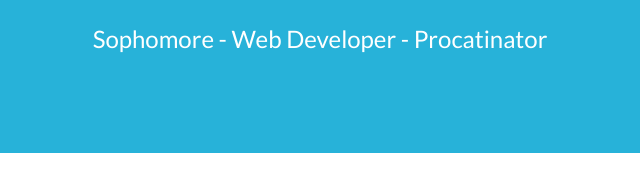
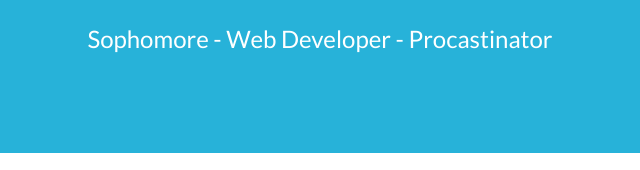
Before and after one commit to th3c0d3br34ker/portfolio, a plain HTML site: page index.html in a window 1280 px wide. Shown: the part 630-800 px from the top of the page, 320-960 px from the left. Drawn offline with nearby package versions, Linux system fonts and the light colour scheme.

Commit message:
🔧 updated title

```diff
--- a/index.html
+++ b/index.html
@@ -8,7 +8,7 @@
     />
     <meta name="description" content="" />
     <meta name="author" content="" />
-    <title>Freelancer - Start Bootstrap Theme</title>
+    <title>Portfolio - Jainam Desai</title>
     <!-- Favicon-->
     <link rel="icon" type="image/x-icon" href="assets/favicon.ico" />
     <!-- Font Awesome icons (free version)-->
@@ -97,7 +97,7 @@
         </div>
         <!-- Masthead Subheading-->
         <p class="masthead-subheading font-weight-light mb-0">
-          Sophomore - Web Developer - Procatinator
+          Sophomore - Web Developer - Procastinator
         </p>
       </div>
     </header>
```
